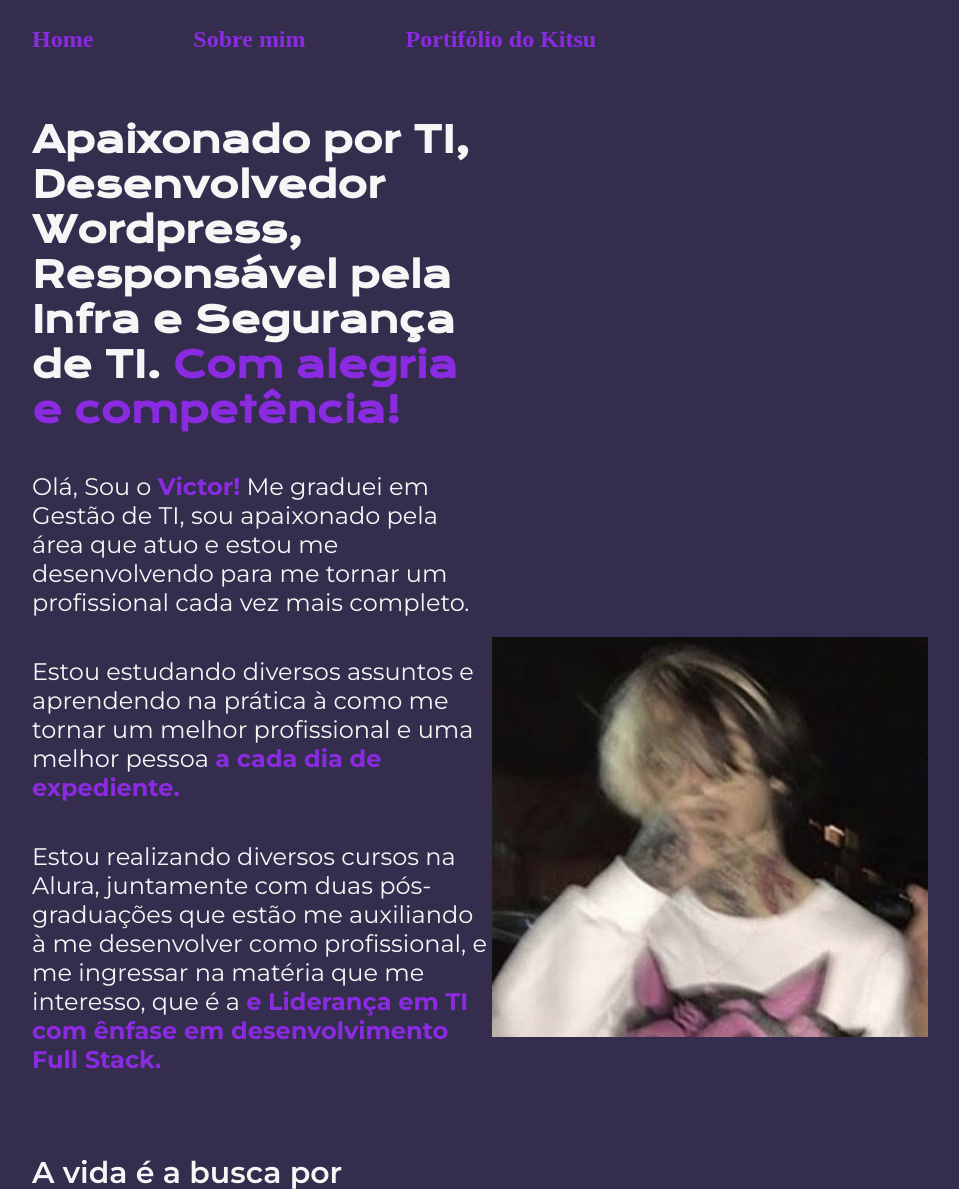
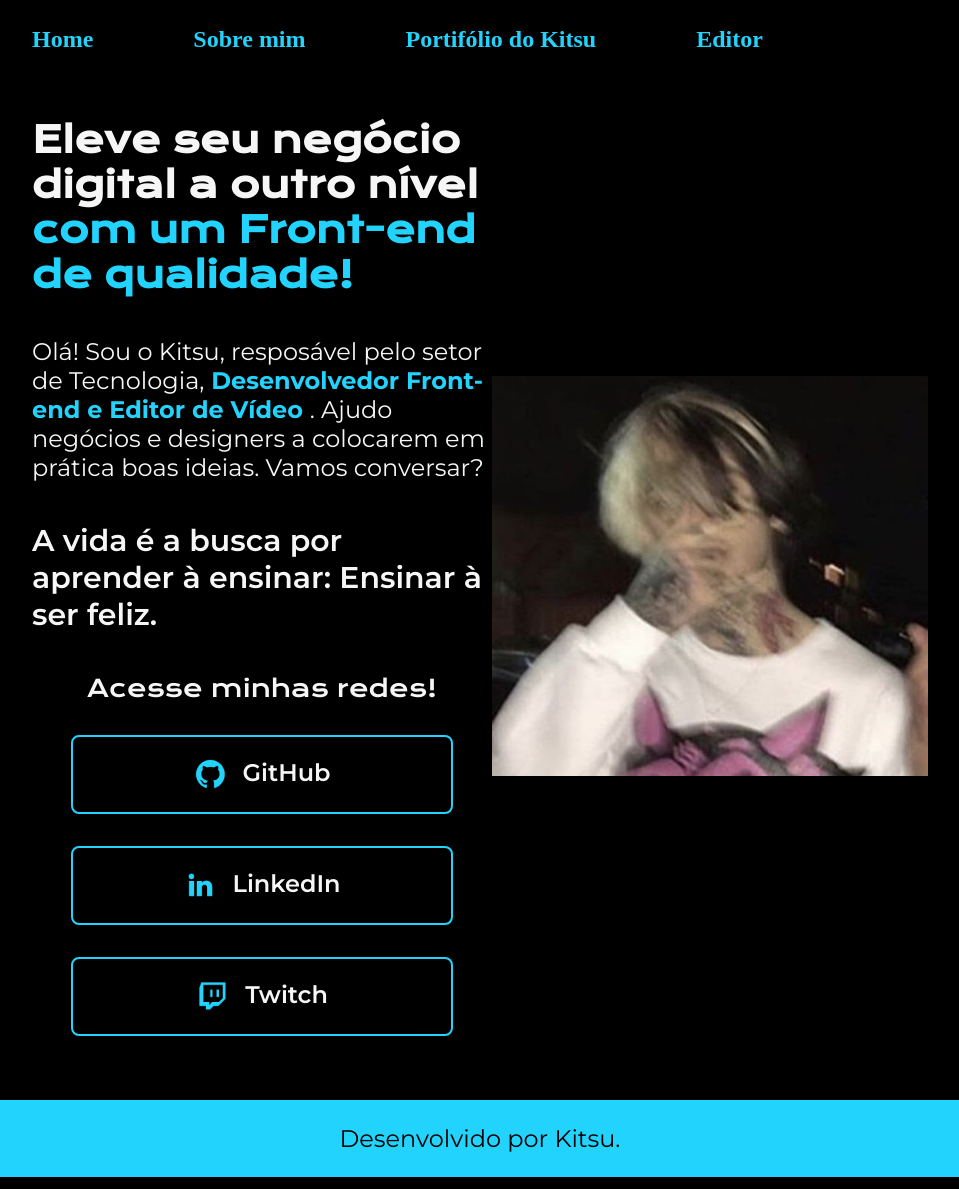
Before and after one commit to kitsukill/Alura, a plain HTML site: page about.html in a window 1280 px wide. Shown: the top 1189 px of the page, without its empty margins (160-1119 px from the left). Drawn offline with nearby package versions, Linux system fonts and the light colour scheme.

Commit message:
Update about.html

```diff
--- a/about.html
+++ b/about.html
@@ -4,8 +4,8 @@
     <meta charset="UTF-8">
     <meta http-equiv="X-UA-Compatible" content="IE=edge">
     <meta name="viewport" content="width=device-width, initial-scale=1.0">
-    <title>Sobre mim</title>
-    <link rel="stylesheet" href="./estilos/about.css">
+    <title>Portifolio</title>
+    <link rel="stylesheet" href="./estilos/style.css">
 </head>
 <body>
     <header class="cabecalho">
@@ -13,49 +13,47 @@
             <a class="cabecalho__menu__link" href="index.html">Home</a>
             <a class="cabecalho__menu__link" href="about.html">Sobre mim</a>
             <a class="cabecalho__menu__link" href="portifólio.html">Portifólio do Kitsu</a>
+            <a class="cabecalho__menu__link" href="editor.html">Editor</a>
         </nav>
     </header>
-
-
-
     <main class="red">
         <section class="blue">
         <h1 class="brown">
-            Apaixonado por TI, Desenvolvedor Wordpress, Responsável pela Infra e Segurança de TI.
-            <strong>Com alegria e competência!
+            Eleve seu negócio digital a outro nível
+            <strong>com um Front-end de qualidade!
             </strong></h1>
-            <p class="yellow"> Olá, Sou o <strong>Victor!</strong> Me graduei em Gestão de TI, sou apaixonado pela área que atuo e estou me desenvolvendo para me tornar um profissional cada vez mais completo.
-
-                <p class="yellow">Estou estudando diversos assuntos e aprendendo na prática à como me tornar um melhor profissional e uma melhor pessoa <strong>a cada dia de expediente.</strong></p>
-
-                <p class="yellow">Estou realizando diversos cursos na Alura, juntamente com duas pós-graduações que estão me auxiliando à me desenvolver como profissional, e me ingressar na matéria que me interesso, que é a <strong>e Liderança em TI com ênfase em desenvolvimento Full Stack.</strong><p/>
-                    <p class="roxo"> A vida é a busca por aprender à ensinar: Ensinar à ser feliz.
-                    </p>
+            <p class="yellow">Olá! Sou o Kitsu, resposável pelo setor de Tecnologia,<strong> Desenvolvedor
+            Front-end e Editor de Vídeo
+            </strong>. Ajudo negócios e designers a
+            colocarem em prática boas ideias. Vamos
+            conversar?</p>
+            <p class="roxo"> A vida é a busca por aprender à ensinar: Ensinar à ser feliz.
+            </p>
             <div class="black">
             <h2 class="subtitulo">Acesse minhas redes!</h2>
 
-            <a class="ocean" href="https://instagram.com/kitsukill">
-                <img src="./assets/instagram.png">
-                Instagram</a>
-            <a class="ocean" href="https://www.twitter.com/kitsu/">
-                <img src="./assets/twitter.png">
-                Twitter</a>
-
-            </div>
-
-        </section>
-            <img width="450px" height="400px" src="./assets/Imagem.png" alt="Foto da Joana Santos programando">
-
-    </main>
+            <a class="ocean" href="https://github.com/kitsukill">
+                <img src="./assets/github.png">
+                GitHub</a>
+            <a class="ocean" href="https://www.linkedin.com/in/victor-castro-637918207/">
+                <img src="./assets/linkedin.png">
+                LinkedIn</a>
+            <a class="ocean" href="https://twitch.tv/kitsukill">
+                <img src="./assets/twitch.png">
+                Twitch</a>
 
 
 
 
+            </div>
 
-    <footer>
-        <footer class="rodape">
-            <p>Desenvolvido por Kitsu.</p>
-        </footer>
+
+        </section>
+            <img class="Peep" width="450px" height="400px" src="./assets/Imagem.png" alt="Kitsu">
+
+    </main>
+    <footer class="rodape">
+        <p>Desenvolvido por Kitsu.</p>
     </footer>
 </body>
 </html>
```
